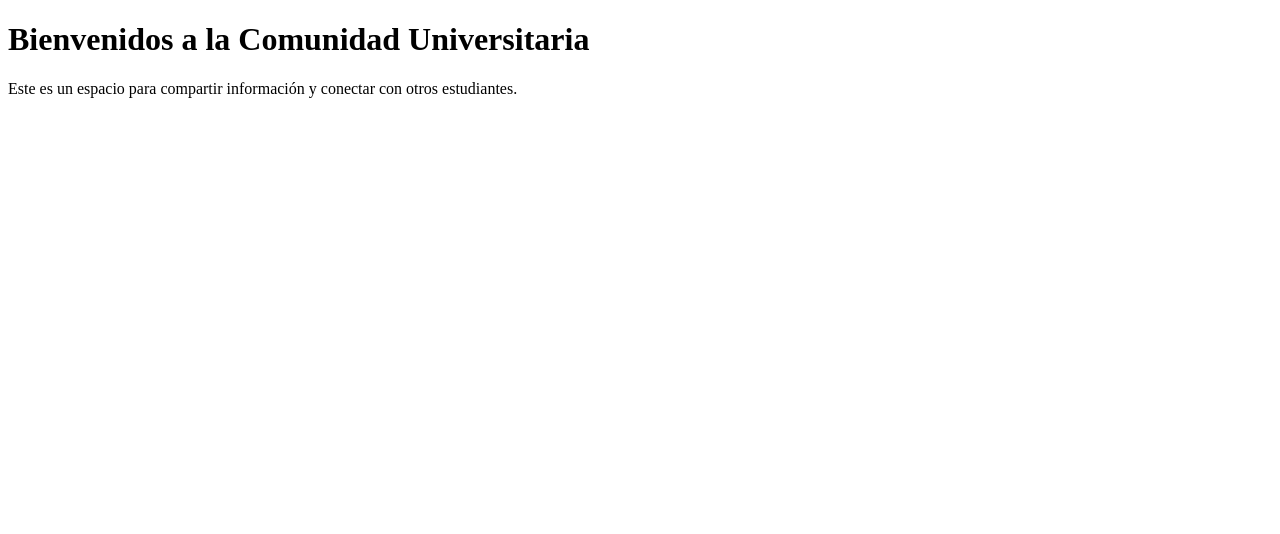
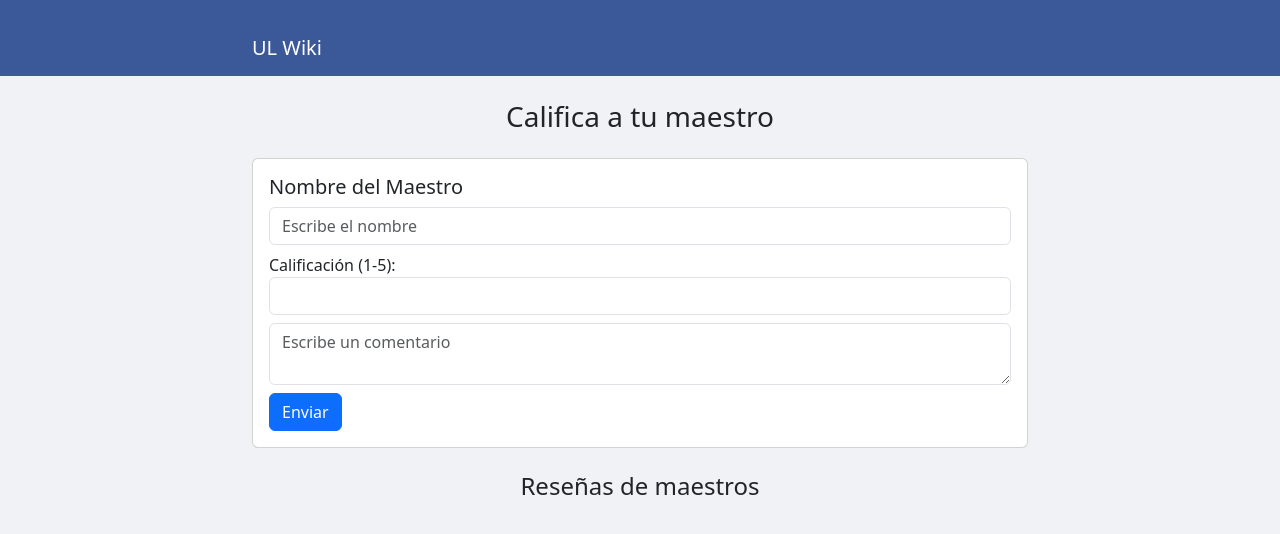
Before and after one commit to Axolotzz/UL-Wiki, a plain HTML site: page index.html in a window 1280 px wide. Drawn offline with nearby package versions, Linux system fonts and the light colour scheme.

Commit message:
Update index.html

```diff
--- a/index.html
+++ b/index.html
@@ -3,10 +3,53 @@
 <head>
     <meta charset="UTF-8">
     <meta name="viewport" content="width=device-width, initial-scale=1.0">
-    <title>Comunidad Universitaria</title>
+    <title>UL Wiki</title>
+    <link rel="stylesheet" href="https://cdnjs.cloudflare.com/ajax/libs/bootstrap/5.3.0/css/bootstrap.min.css">
+    <style>
+        body { background-color: #f0f2f5; }
+        .navbar { background-color: #3b5998; }
+        .navbar-brand { color: white; }
+        .container { max-width: 800px; margin-top: 20px; }
+        .card { margin-bottom: 20px; }
+    </style>
 </head>
 <body>
-    <h1>Bienvenidos a la Comunidad Universitaria</h1>
-    <p>Este es un espacio para compartir información y conectar con otros estudiantes.</p>
+    <nav class="navbar navbar-expand-lg">
+        <div class="container">
+            <a class="navbar-brand" href="#">UL Wiki</a>
+        </div>
+    </nav>
+
+    <div class="container">
+        <h3 class="text-center my-4">Califica a tu maestro</h3>
+
+        <div class="card">
+            <div class="card-body">
+                <h5 class="card-title">Nombre del Maestro</h5>
+                <input type="text" id="teacher-name" class="form-control mb-2" placeholder="Escribe el nombre">
+                <label>Calificación (1-5):</label>
+                <input type="number" id="rating" class="form-control mb-2" min="1" max="5">
+                <textarea id="comment" class="form-control mb-2" placeholder="Escribe un comentario"></textarea>
+                <button class="btn btn-primary" onclick="submitRating()">Enviar</button>
+            </div>
+        </div>
+
+        <h4 class="text-center my-4">Reseñas de maestros</h4>
+        <div id="reviews"></div>
+    </div>
+
+    <script>
+        function submitRating() {
+            let name = document.getElementById('teacher-name').value;
+            let rating = document.getElementById('rating').value;
+            let comment = document.getElementById('comment').value;
+
+            if (name && rating && comment) {
+                let reviewSection = document.getElementById('reviews');
+                let review = `<div class='card'><div class='card-body'><h5>${name} - ${rating}⭐</h5><p>${comment}</p></div></div>`;
+                reviewSection.innerHTML += review;
+            }
+        }
+    </script>
 </body>
 </html>
```
